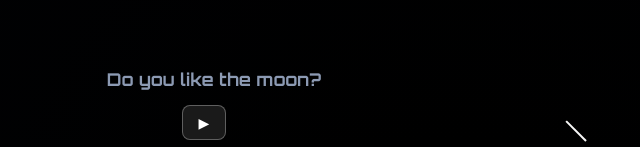
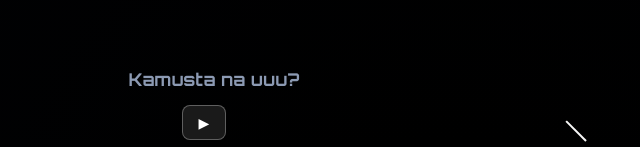
Before and after one commit to 0oJLo0/Hellooow.github.io, a plain HTML site: page index.html in a window 1280 px wide. Shown: the part 650-797 px from the top of the page, 436-1076 px from the left. Drawn offline with Linux system fonts and the light colour scheme.

Commit message:
index.html

```diff
--- a/index.html
+++ b/index.html
@@ -69,7 +69,7 @@
   <div class="container">
     <canvas id="universe"></canvas>
     <canvas id="canvas"></canvas>
-    <div id="footerContent"> Do you like the moon?</div></div>
+    <div id="footerContent"> Kamusta na uuu?</div></div>
     <div id="musicControls">
       <button id="musicBtn">▶</button>
       <audio id="bgMusic" loop>
```
